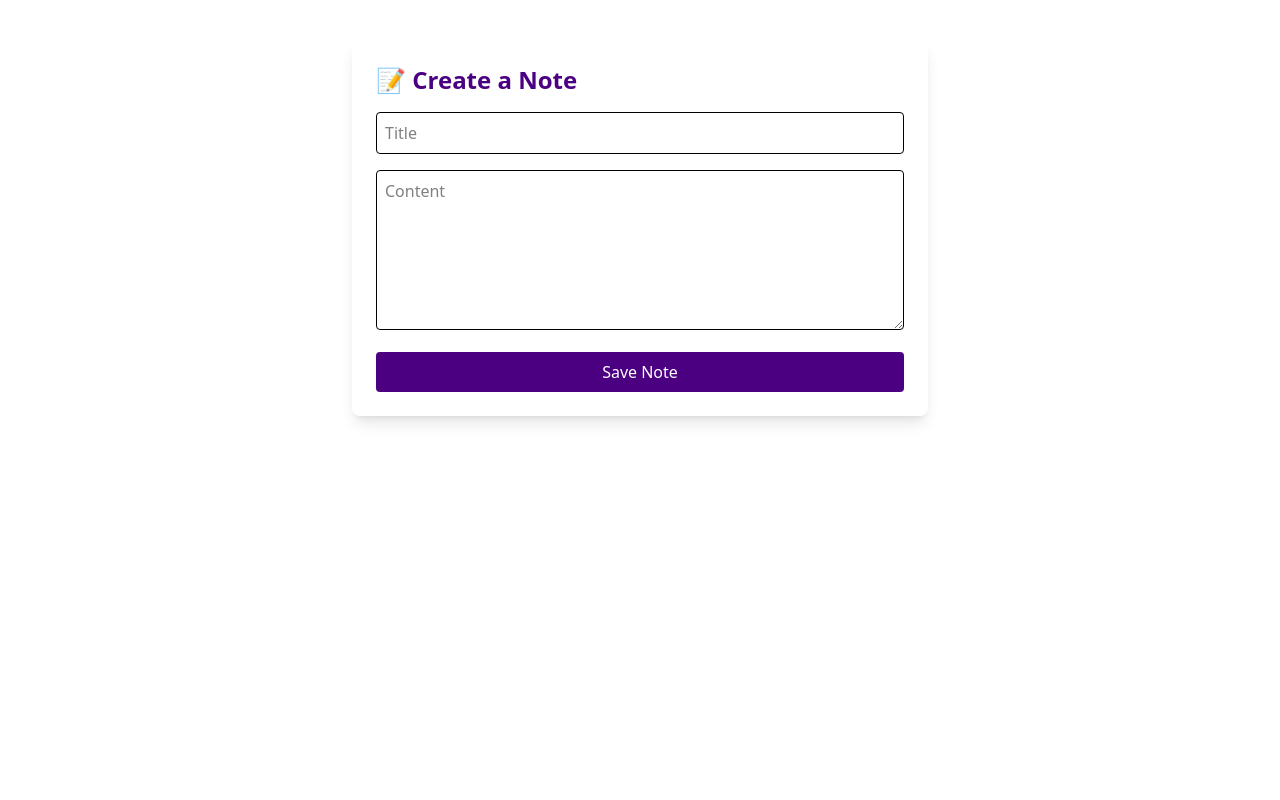
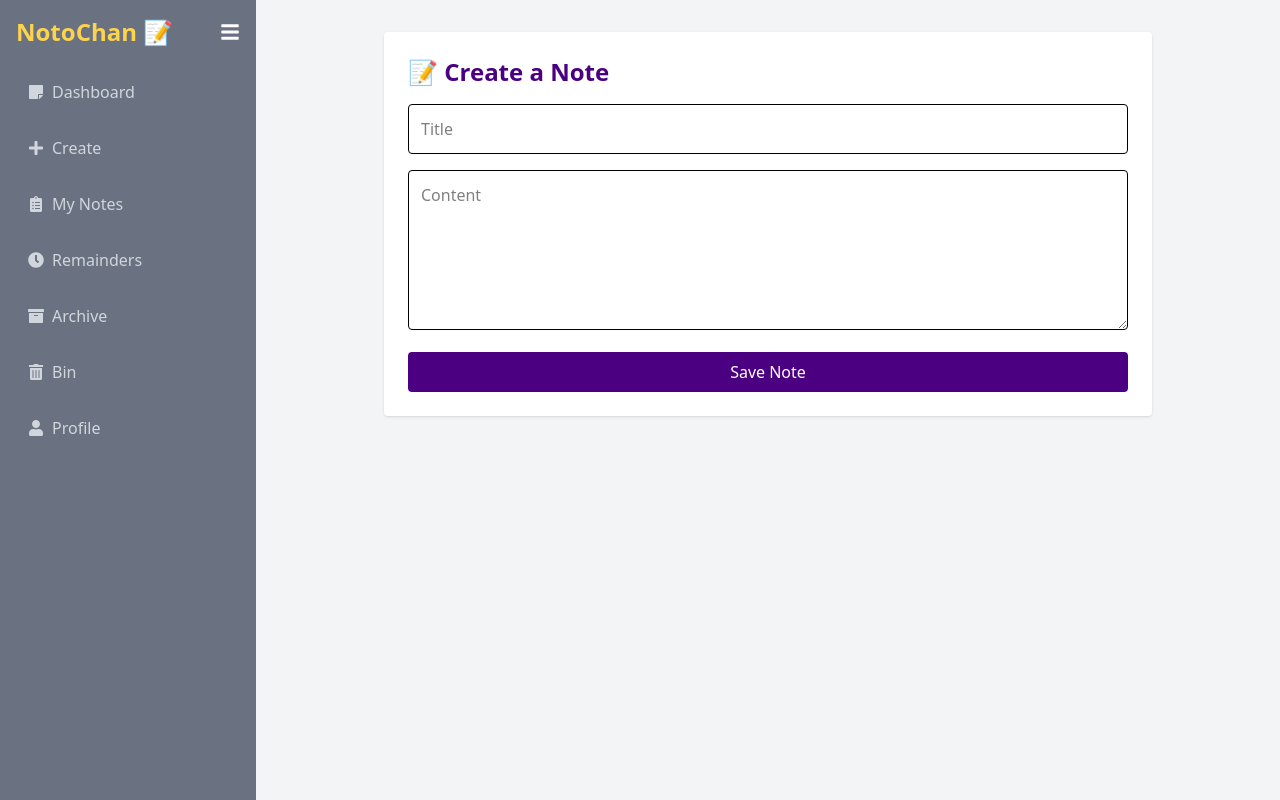
Before and after one commit to Jyoti-yadav09/Note-Website, a React (Vite) app in the folder Notochan/: page /create in a window 1280 px wide. Built offline with nearby package versions, Linux system fonts and the light colour scheme.

Commit message:
Adding Sidebar to Create layout page

```diff
--- a/Notochan/src/pages/Create.jsx
+++ b/Notochan/src/pages/Create.jsx
@@ -1,48 +1,72 @@
 import React, { useState } from 'react';
 import { useNavigate } from 'react-router-dom';
+import Sidebar from '../components/Sidebar'; // Adjust path if needed
 
 const Create = () => {
-  const [title, setTitle]=useState('');
-  const [content, setContent]=useState('');
-  const navigate=useNavigate();
-  const handleCreateNote=(e)=>
-  {
+  const [title, setTitle] = useState('');
+  const [content, setContent] = useState('');
+  const navigate = useNavigate();
+
+  const handleCreateNote = (e) => {
     e.preventDefault();
-     const userEmail=localStorage.getItem('userEmail');
+    const userEmail = localStorage.getItem('userEmail');
 
-     if(!userEmail)
-     {
+    if (!userEmail) {
       alert("You're not logged in!");
       return;
     }
 
-     const notes=JSON.parse(localStorage.getItem('notes')) || [];
-     const newNote={
-       id:Date.now(),
+    const notes = JSON.parse(localStorage.getItem('notes')) || [];
+
+    const newNote = {
+      id: Date.now(),
       title,
       content,
-       email:userEmail,
-       createdAt:new Date().toISOString(),
+      email: userEmail,
+      createdAt: new Date().toISOString(),
     };
 
     notes.push(newNote);
     localStorage.setItem('notes', JSON.stringify(notes));
 
-     alert("Note created successfully");
+    alert("Note created successfully!");
     navigate('/my-notes');
   };
 
   return (
-    <div className='max-w-xl mx-auto mt-10 p-6 bg-white shadow-lg rounded-lg '>
-      <h2 className='text-2xl font-bold text-[#4B0082] mb-4'>
-        📝 Create a Note
-      </h2>
-      <form onSubmit={handleCreateNote} className='space-y-4'>
-        <input type="text" placeholder='Title' value={title} onChange={(e)=>setTitle(e.target.value)} required className='w-full p-2 border rounded  ' />
+    <div className="flex min-h-screen bg-gray-100">
+      {/* Sidebar */}
+      <Sidebar />
 
-        <textarea placeholder='Content' value={content} onChange={(e)=>setContent(e.target.value)} required className='w-full p-2 border rounded h-40'></textarea>
-        <button type="submit"className='w-full bg-[#4B0082] text-white py-2 rounded hover:bg-indigo-700 transition'>Save Note</button>
+      {/* Main Content */}
+      <div className="flex-1 p-8">
+        <div className="max-w-3xl mx-auto bg-white p-6 rounded shadow">
+          <h2 className="text-2xl font-bold text-[#4B0082] mb-4">📝 Create a Note</h2>
+          <form onSubmit={handleCreateNote} className="space-y-4">
+            <input
+              type="text"
+              placeholder="Title"
+              value={title}
+              onChange={(e) => setTitle(e.target.value)}
+              className="w-full p-3 border rounded focus:outline-none focus:ring-2 focus:ring-indigo-300"
+              required
+            />
+            <textarea
+              placeholder="Content"
+              value={content}
+              onChange={(e) => setContent(e.target.value)}
+              className="w-full p-3 border rounded h-40 focus:outline-none focus:ring-2 focus:ring-indigo-300"
+              required
+            ></textarea>
+            <button
+              type="submit"
+              className="w-full bg-[#4B0082] text-white py-2 rounded hover:bg-indigo-700 transition"
+            >
+              Save Note
+            </button>
           </form>
+        </div>
+      </div>
     </div>
   );
 };
```
Lines whose indentation alone changed are shown as unchanged.
